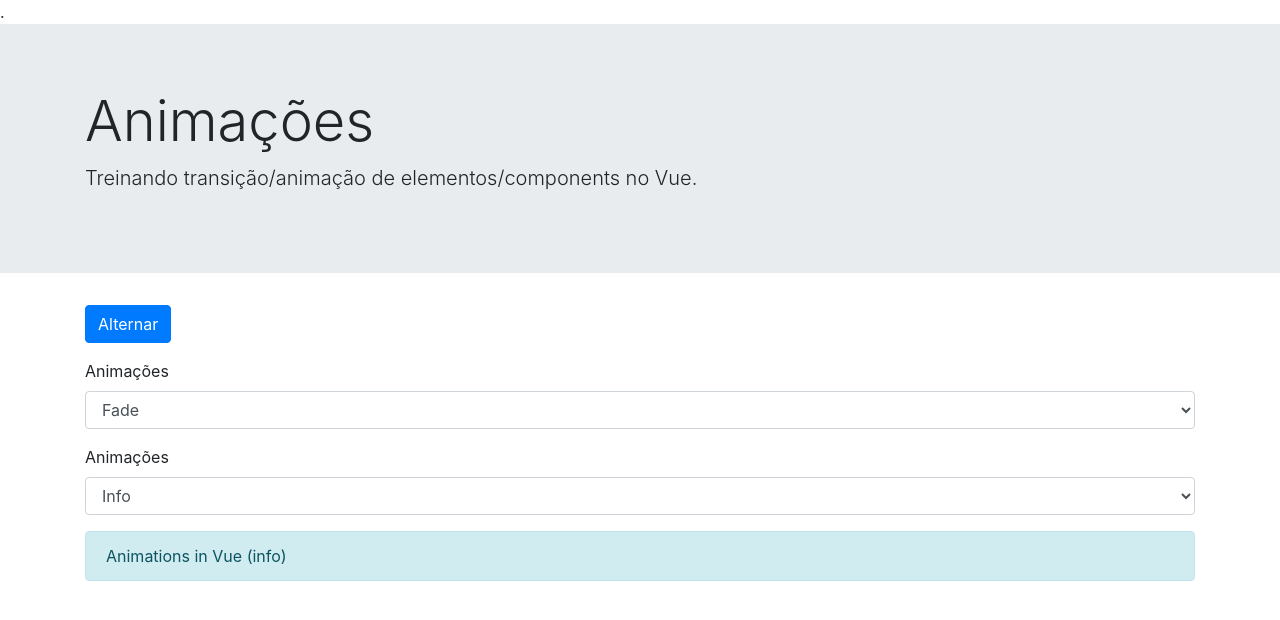
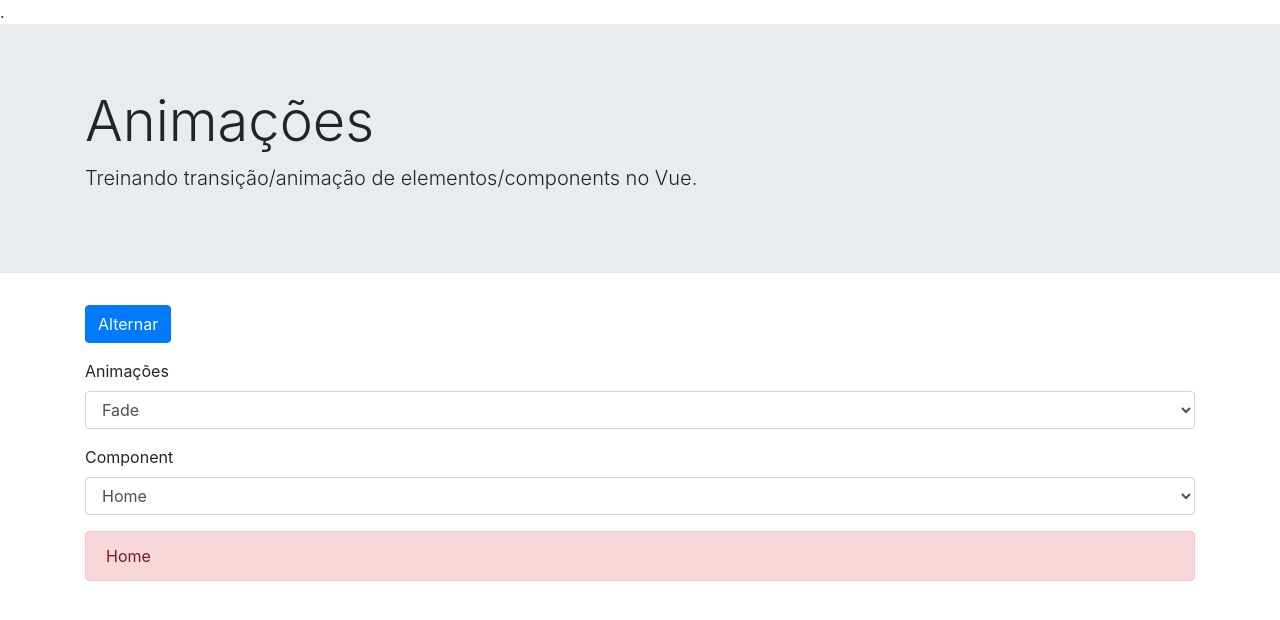
Before and after one commit to lucasnathandev/course-vue2-animations, a Vue app: page / in a window 1280 px wide. Shown: the top 620 px of the page. Built offline with nearby package versions, Linux system fonts and the light colour scheme.

Commit message:
Transition of components

```diff
--- a/src/App.vue
+++ b/src/App.vue
@@ -27,15 +27,14 @@
         </select>
       </div>
       <div class="form-group">
-        <label for="select-animation">Animações</label>
+        <label for="select-animation">Component</label>
         <select
           id="select-animation"
           class="form-control"
-          v-model="alertActual"
+          v-model="selectedComponent"
         >
-          <option value="info">Info</option>
-          <option value="warning">Warning</option>
-          <option value="success">Success</option>
+          <option value="HomeTab">Home</option>
+          <option value="AboutTab">About</option>
         </select>
       </div>
       <transition :name="selectedAnimation" mode="out-in">
@@ -49,9 +48,10 @@
         @appear-cancelled="appearCancelled"
         enter-active-class="animated bounceInLeft"
         leave-active-class="animated bounceOutDown" -->
-        <div :class="alertClasses" :key="alertActual">
+        <!-- <div :class="alertClasses" :key="alertActual">
           Animations in Vue ({{ alertActual.toString() }})
-        </div>
+        </div> -->
+        <component :is="selectedComponent"></component>
       </transition>
     </div>
   </div>
@@ -60,11 +60,16 @@
 <script>
 export default {
   name: "App",
+  components: {
+    HomeTab: () => import("./components/HomeTab.vue"),
+    AboutTab: () => import("./components/AboutTab.vue"),
+  },
   data() {
     return {
       mostrar: true,
       selectedAnimation: "fade",
       alertActual: "info",
+      selectedComponent: "HomeTab",
     };
   },
   computed: {
--- /dev/null
+++ b/src/components/AboutTab.vue
@@ -0,0 +1,3 @@
+<template>
+  <div class="alert alert-success">About</div>
+</template>
--- /dev/null
+++ b/src/components/HomeTab.vue
@@ -0,0 +1,3 @@
+<template>
+  <div class="alert alert-danger">Home</div>
+</template>
```
